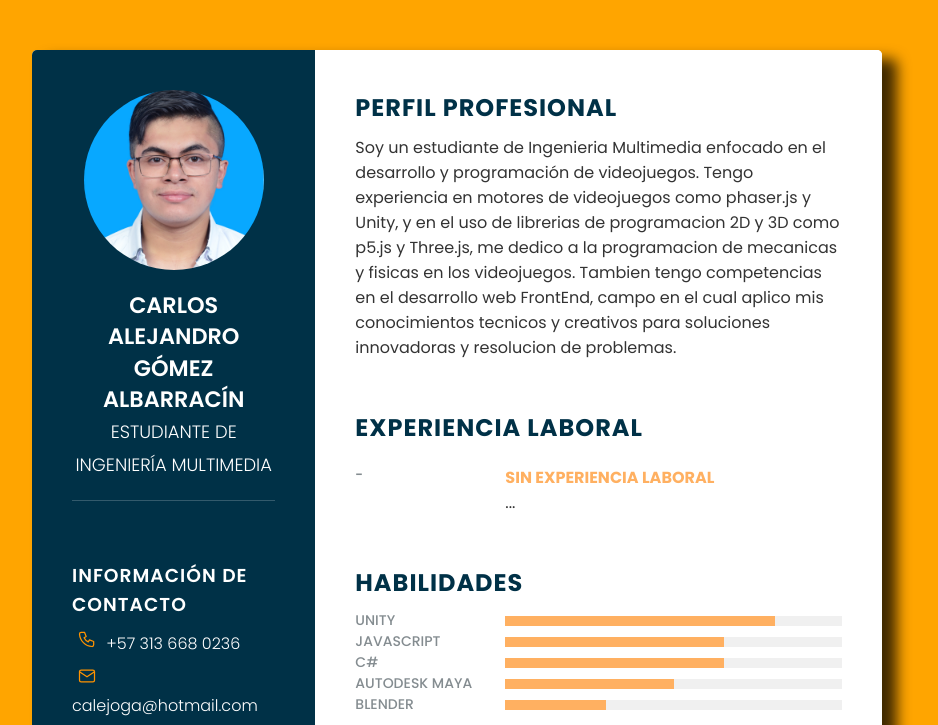
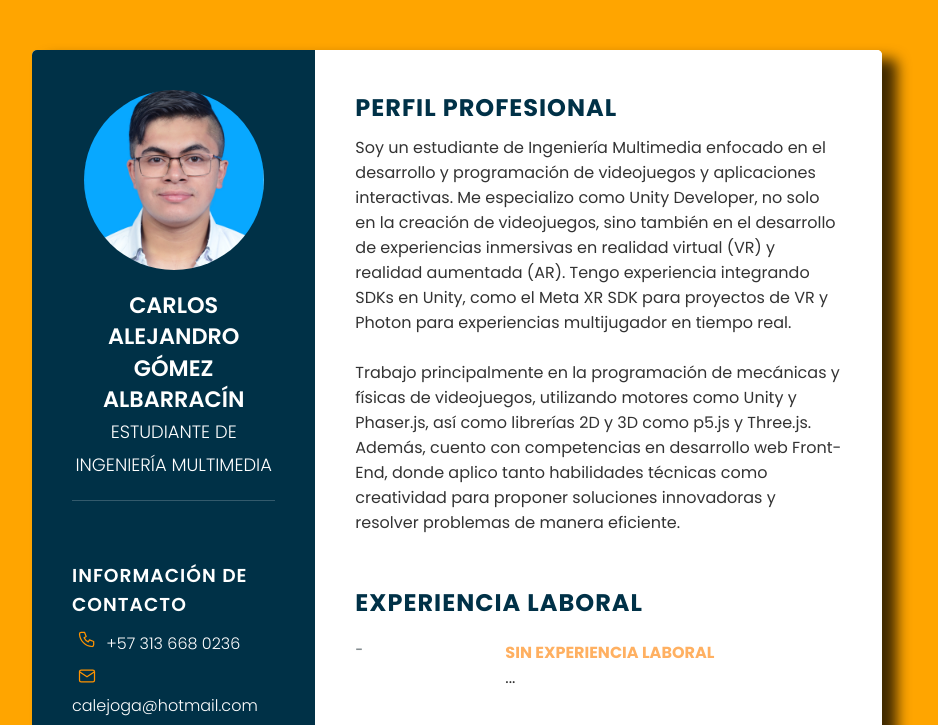
Before and after one commit to Carlos13157/Portfolio, a website: page cv/index.html in a window 1280 px wide. Shown: the top 725 px of the page, without its empty margins (183-1121 px from the left). Drawn offline with Linux system fonts and the light colour scheme; files whose address does not match are found by name.

Commit message:
Updated professional profile description

```diff
--- a/cv/index.html
+++ b/cv/index.html
@@ -147,7 +147,12 @@
             <div class="about">
                 <h2 class="tittle2">Perfil Profesional</h2>
                 <p>
-                    Soy un estudiante de Ingenieria Multimedia enfocado en el desarrollo y programación de videojuegos. Tengo experiencia en motores de videojuegos como phaser.js y Unity, y en el uso de librerias de programacion 2D y 3D como p5.js y Three.js, me dedico a la programacion de mecanicas y fisicas en los videojuegos. Tambien tengo competencias en el desarrollo web FrontEnd, campo en el cual aplico mis conocimientos tecnicos y creativos para soluciones innovadoras y resolucion de problemas.
+                    Soy un estudiante de Ingeniería Multimedia enfocado en el desarrollo y programación de videojuegos y aplicaciones interactivas. Me especializo como Unity Developer, no solo en la creación de videojuegos, sino también en el desarrollo de experiencias inmersivas en realidad virtual (VR) y realidad aumentada (AR).
+                    Tengo experiencia integrando SDKs en Unity, como el Meta XR SDK para proyectos de VR y Photon para experiencias multijugador en tiempo real.
+                </p>
+                <br>
+                <p>
+                    Trabajo principalmente en la programación de mecánicas y físicas de videojuegos, utilizando motores como Unity y Phaser.js, así como librerías 2D y 3D como p5.js y Three.js. Además, cuento con competencias en desarrollo web Front-End, donde aplico tanto habilidades técnicas como creatividad para proponer soluciones innovadoras y resolver problemas de manera eficiente.
                 </p>
             </div> <!-- cierre de primer about -->
             <div class="about">
```
